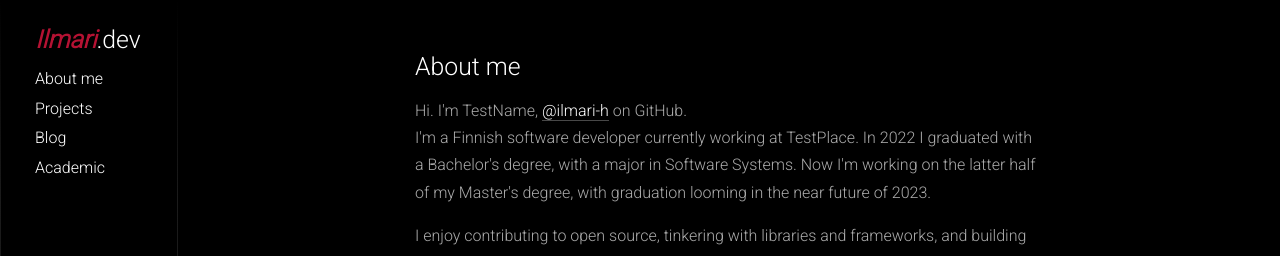
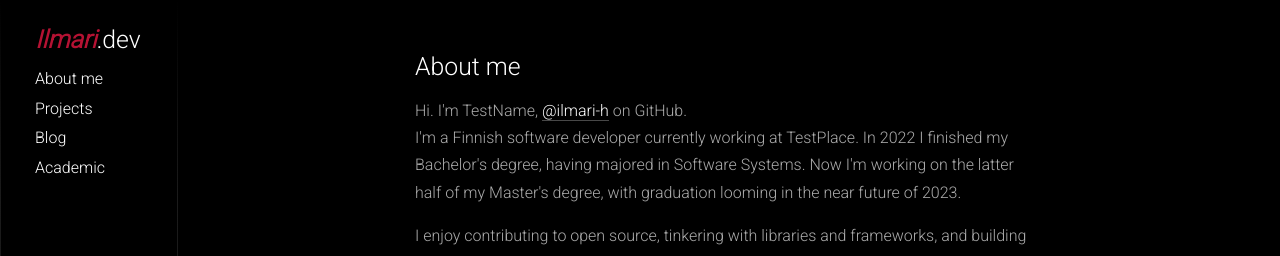
Before and after one commit to ilmari-h/homepage, a Next.js app: page / in a window 1280 px wide. Shown: the top 256 px of the page. Built offline with nearby package versions, Linux system fonts and the light colour scheme.

Commit message:
Improve wording on index page, update submodule.

```diff
--- a/pages/index.js
+++ b/pages/index.js
@@ -25,9 +25,9 @@ export default function About({ myName, workingAt }) {
           <br />
           I'm a Finnish software developer currently working at{" "}
           <span className={pstyles.nowrap}>{workingAt}</span>. In 2022 I
-          graduated with a Bachelor's degree, with a major in Software Systems.
-          Now I'm working on the latter half of my Master's degree, with
-          graduation looming in the near future of 2023.
+          finished my Bachelor's degree, having majored in Software Systems. Now
+          I'm working on the latter half of my Master's degree, with graduation
+          looming in the near future of 2023.
         </p>
 
         <p>
```
